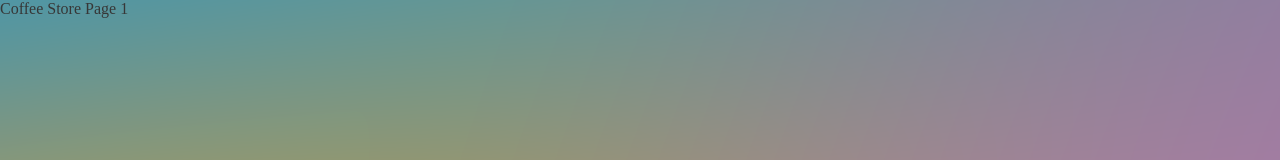
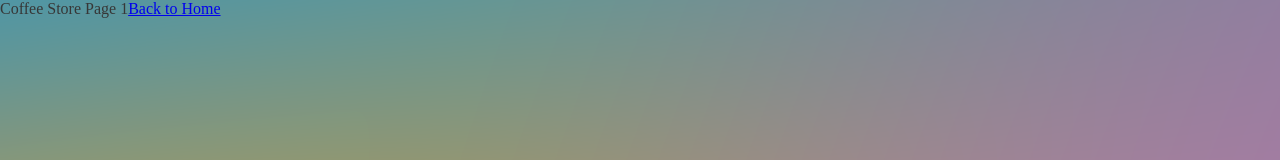
Before and after one commit to Haidoe/next-coffee-con, a Next.js app: page /coffee-store/1 in a window 1280 px wide. Shown: the top 160 px of the page. Built offline with nearby package versions, Linux system fonts and the light colour scheme.

Commit message:
Dynamic Routing

```diff
--- a/pages/coffee-store/[id].js
+++ b/pages/coffee-store/[id].js
@@ -1,11 +1,17 @@
 import { useRouter } from "next/router";
+import Link from "next/link";
 
 const CoffeeStore = () => {
   const router = useRouter();
 
   console.log(router);
 
-  return <div>Coffee Store Page {router.query.id}</div>;
+  return (
+    <div>
+      Coffee Store Page {router.query.id}
+      <Link href="/">Back to Home</Link>
+    </div>
+  );
 };
 
 export default CoffeeStore;
```
